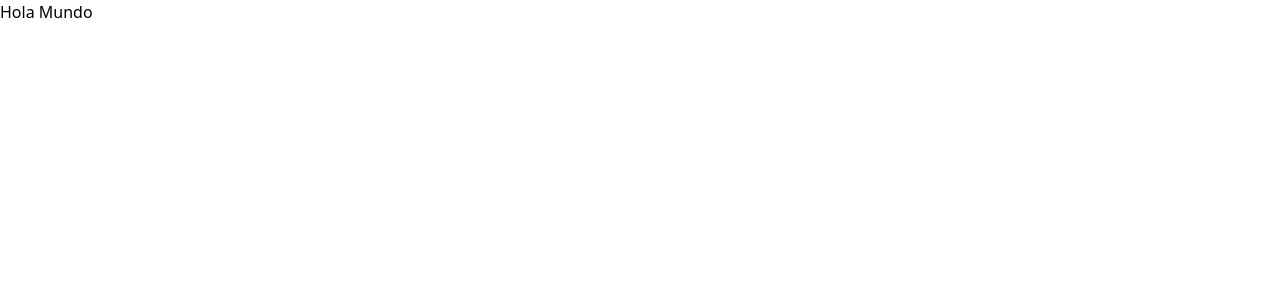
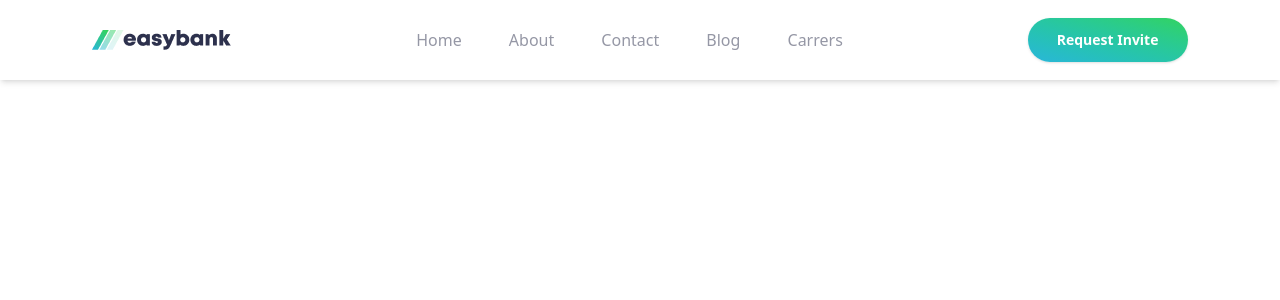
Before and after one commit to SamuelMon/static-next-web, a Next.js app: page / in a window 1280 px wide. Shown: the top 300 px of the page. Built offline with nearby package versions, Linux system fonts and the light colour scheme.

Commit message:
Primeros componentes

```diff
--- a/package.json
+++ b/package.json
@@ -16,6 +16,7 @@
   },
   "devDependencies": {
     "@eslint/eslintrc": "^3",
+    "@iconify/react": "^6.0.0",
     "@tailwindcss/postcss": "^4",
     "@types/node": "^20",
     "@types/react": "^19",
--- /dev/null
+++ b/src/components/atoms/Button/Index.tsx
@@ -0,0 +1,13 @@
+import React from "react";
+interface IndexProps {
+  text?: string;
+}
+const Index = ({ text }: IndexProps) => {
+  return (
+    <button className="w-40 h-11 gradient font-extrabold text-white text-sm rounded-full shadow hover:scale-105 cursor-pointer  transition-all duration-300 ease-in-out">
+      {text}
+    </button>
+  );
+};
+
+export default Index;
--- /dev/null
+++ b/src/components/atoms/NavTitle/Index.tsx
@@ -0,0 +1,19 @@
+import Link from "next/link";
+import React from "react";
+
+interface IndexProps {
+  title: string;
+  link: string;
+}
+
+const Index = ({ title, link }: IndexProps) => {
+  return (
+    <Link href={link}>
+      <div className="h-20 flex items-center justify-center text-gray hover:text-secondary hover:cursor-pointer hover:border-b-2 border-primary">
+        <h1 className="text-base font-normal">{title}</h1>
+      </div>
+    </Link>
+  );
+};
+
+export default Index;
--- /dev/null
+++ b/src/components/molecules/NavMobile/Index.tsx
@@ -0,0 +1,20 @@
+import React from "react";
+import { Icon } from "@iconify/react";
+
+const Index = () => {
+  return (
+    <div className="flex flexrow justify-between items-center bg-white shadow-md h-16 w-full px-5">
+      <div>
+        <img src="/logo.png" alt="logo" />
+      </div>
+      <button className="hover:cursor-pointer hover:bg-gray-200 rounded-full p-2 text-secondary hover:text-primary">
+        <Icon icon="ic:outline-menu" width="24" height="24" color="black" />
+      </button>
+      <button className="hover:cursor-pointer hover:bg-gray-200 rounded-full p-2 text-secondary hover:text-primary">
+        <Icon icon="ic:baseline-close" width="24" height="24" color="black" />
+      </button>
+    </div>
+  );
+};
+
+export default Index;
--- /dev/null
+++ b/src/components/organisms/NavBar/Index.tsx
@@ -0,0 +1,25 @@
+import React from "react";
+import NavTitle from "../../atoms/NavTitle/Index";
+import Button from "@/components/atoms/Button/Index";
+
+const Index = () => {
+  return (
+    <nav className="flex flex-row items-center justify-around bg-white shadow-md h-20 w-full">
+      <div>
+        <img src="/logo.png" alt="logo" />
+      </div>
+      <div className="flex flex-row items-center justify-between w-1/3">
+        <NavTitle title="Home" link="/home" />
+        <NavTitle title="About" link="#" />
+        <NavTitle title="Contact" link="#" />
+        <NavTitle title="Blog" link="#" />
+        <NavTitle title="Carrers" link="#" />
+      </div>
+      <div>
+        <Button text="Request Invite" />
+      </div>
+    </nav>
+  );
+};
+
+export default Index;
--- a/src/pages/index.tsx
+++ b/src/pages/index.tsx
@@ -1,3 +1,9 @@
+import NavBar from "@/components/organisms/NavBar/Index";
+
 export default function Home() {
-  return <div>Hola Mundo</div>;
+  return (
+    <div>
+      <NavBar />
+    </div>
+  );
 }
--- a/src/styles/globals.css
+++ b/src/styles/globals.css
@@ -6,5 +6,5 @@
 @theme {
   --color-primary: #30c88f;
   --color-secondary: #2d314d;
-  --color-gris: #9597a5;
+  --color-gray: #9597a5;
 }
--- /dev/null
+++ b/tailwind.config.js
@@ -0,0 +1,5 @@
+module.exports = {
+  editor: {
+    quickSuggestions: { strings: true },
+  },
+};
```
Also changed, not shown: public/logo.png (added), 1 other file (tests, documents, lock files or other folders).
